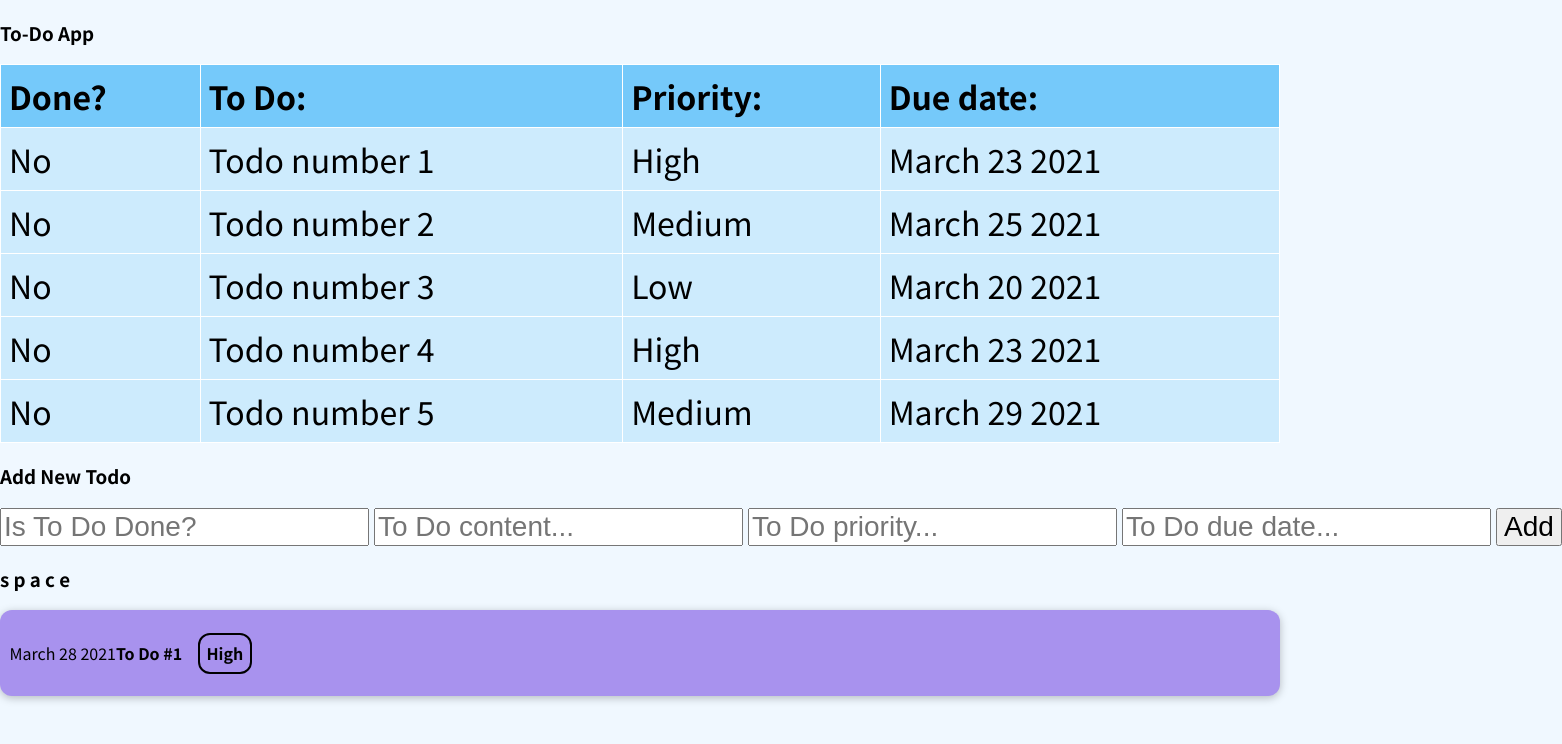
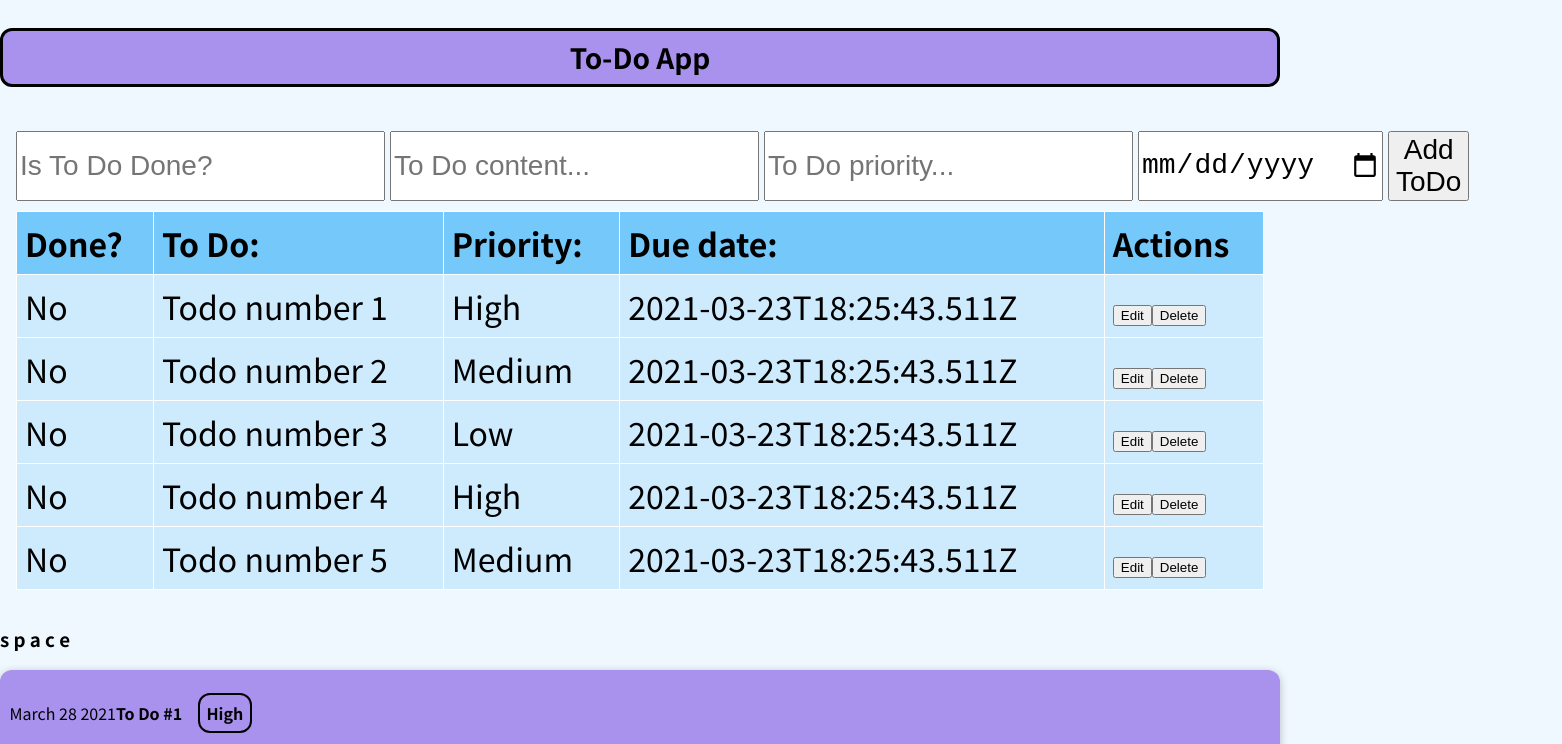
Before and after one commit to TheClerici/todo-app, a React (Create React App) app: page / in a window 1280 px wide. Shown: the top 744 px of the page, 1562 px wide, since content can reach past the window. Built offline with nearby package versions, Linux system fonts and the light colour scheme.

Commit message:
about to separate everything

```diff
--- a/src/App.css
+++ b/src/App.css
@@ -1,10 +1,12 @@
-.App-header {
-    background-color: #7a2dcdeb;
-    min-height: 100vh;
+.app-header {
+    background-color: #a892ee;
+    border: 3px solid #000000;
+    padding: 0.4rem;
+    border-radius: 12px;
     display: flex;
     flex-direction: column;
     align-items: center;
     font-size: calc(12px + 2vmin);
-    color: white;
+    color: rgb(0, 0, 0);
     font-weight: bold;
   }
--- a/src/App.js
+++ b/src/App.js
@@ -1,105 +1,16 @@
-import React, { useState } from "react";
-import { nanoid } from "nanoid";
+import React from "react";
 
 import ToDoItem from "./components/ToDoItem";
-import "./table/ToDoTable.css";
-import data from "./mock-data.json";
+import ToDoTable from "./table/ToDoTable";
+import './App.css'
 
 const App = () => {
-  const [toDos, setToDos] = useState(data);
-  const [addFormData, setAddFormData] = useState({
-    isDone: '',
-    content: '',
-    priority: '',
-    dueDate: ''
-  })
-
-  const addFormChangeHandler = (event) => {
-    event.preventDefault();
-
-    const fieldName = event.target.getAttribute('name');
-    const fieldValue = event.target.value;
-
-    const newFormData = {...addFormData};
-    newFormData[fieldName] = fieldValue;
-
-    setAddFormData(newFormData);
-  }
-
-  const addFormSubmitHandler = (event) => {
-    event.preventDefault();
-
-    const newToDo = {
-      id: nanoid(),
-      isDone: addFormData.isDone,
-      content: addFormData.content,
-      priority: addFormData.priority,
-      dueDate: addFormData.dueDate
-    }
-
-    const newToDos = [...toDos, newToDo];
-    setToDos(newToDos);
-  }
 
   return (
-    <div className="App-container">
-      <h3> To-Do App </h3>
-      <table>
-        <thead>
-          <tr>
-            <th>Done?</th>
-            <th>To Do:</th>
-            <th>Priority:</th>
-            <th>Due date:</th>
-          </tr>
-        </thead>
-        <tbody>
-          {toDos.map((toDos) => (
-            <tr>
-              <td>{toDos.isDone}</td>
-              <td>{toDos.content}</td>
-              <td>{toDos.priority}</td>
-              <td>{toDos.dueDate}</td>
-            </tr>
-          ))}
-        </tbody>
-      </table>
-
-      <h3>Add New Todo</h3>
-      <form onSubmit={addFormSubmitHandler}>
-        <input
-          type="text"
-          name="isDone"
-          required="required"
-          placeholder="Is To Do Done?"
-          onChange={addFormChangeHandler}
-        />
-        <input
-          type="text"
-          name="content"
-          required="required"
-          placeholder="To Do content..."
-          onChange={addFormChangeHandler}
-        />
-        <input
-          type="text"
-          name="priority"
-          required="required"
-          placeholder="To Do priority..."
-          onChange={addFormChangeHandler}
-        />
-        <input
-          type="text"
-          name="dueDate"
-          required="required"
-          placeholder="To Do due date..."
-          onChange={addFormChangeHandler}
-        />
-        <button type="submit">Add</button>
-      </form>
-
+    <div>
+      <h3 className="app-header"> To-Do App </h3>
+      <ToDoTable></ToDoTable>
       <h3> s p a c e </h3>
-
       <ToDoItem></ToDoItem>
     </div>
   );
--- a/src/mock-data.json
+++ /dev/null
@@ -1,37 +0,0 @@
-[
-  {
-    "id": 1,
-    "isDone": "No",
-    "content": "Todo number 1",
-    "priority": "High",
-    "dueDate": "March 23 2021"
-  },
-  {
-    "id": 1,
-    "isDone": "No",
-    "content": "Todo number 2",
-    "priority": "Medium",
-    "dueDate": "March 25 2021"
-  },
-  {
-    "id": 1,
-    "isDone": "No",
-    "content": "Todo number 3",
-    "priority": "Low",
-    "dueDate": "March 20 2021"
-  },
-  {
-    "id": 1,
-    "isDone": "No",
-    "content": "Todo number 4",
-    "priority": "High",
-    "dueDate": "March 23 2021"
-  },
-  {
-    "id": 1,
-    "isDone": "No",
-    "content": "Todo number 5",
-    "priority": "Medium",
-    "dueDate": "March 29 2021"
-  }
-]
--- a/src/table/ToDoTable.css
+++ b/src/table/ToDoTable.css
@@ -1,4 +1,4 @@
-.app-container {
+.table-container {
     display: flex;
     flex-direction: column;
     gap: 10px;
--- a/src/table/ToDoTable.js
+++ b/src/table/ToDoTable.js
@@ -0,0 +1,105 @@
+import React, { useState } from "react";
+import { nanoid } from "nanoid";
+
+import data from "./mock-data.json";
+import "./ToDoTable.css";
+
+const ToDoTable = () => {
+  const [toDos, setToDos] = useState(data);
+  const [addFormData, setAddFormData] = useState({
+    isDone: "",
+    text: "",
+    priority: "",
+    dueDate: new Date
+  });
+
+  const addFormChangeHandler = (event) => {
+    event.preventDefault();
+
+    const fieldName = event.target.getAttribute("name");
+    const fieldValue = event.target.value;
+
+    const newFormData = { ...addFormData };
+    newFormData[fieldName] = fieldValue;
+
+    setAddFormData(newFormData);
+  };
+
+  const addFormSubmitHandler = (event) => {
+    event.preventDefault();
+
+    const newToDo = {
+      id: nanoid(),
+      isDone: addFormData.isDone,
+      text: addFormData.text,
+      priority: addFormData.priority,
+      dueDate: addFormData.dueDate
+    };
+
+    const newToDos = [...toDos, newToDo];
+    setToDos(newToDos);
+  };
+
+  return (
+    <div  className="table-container">
+      <form onSubmit={addFormSubmitHandler}>
+        <input
+          type="text"
+          name="isDone"
+          required="required"
+          placeholder="Is To Do Done?"
+          onChange={addFormChangeHandler}
+        />
+        <input
+          type="text"
+          name="text"
+          required="required"
+          placeholder="To Do content..."
+          onChange={addFormChangeHandler}
+        />
+        <input
+          type="text"
+          name="priority"
+          required="required"
+          placeholder="To Do priority..."
+          onChange={addFormChangeHandler}
+        />
+        <input
+          type="date"
+          name="dueDate"
+          required="required"
+          onChange={addFormChangeHandler}
+        />
+        <button type="submit">Add ToDo</button>
+      </form>
+
+      <table>
+        <thead>
+          <tr>
+            <th>Done?</th>
+            <th>To Do:</th>
+            <th>Priority:</th>
+            <th>Due date:</th>
+            <th>Actions</th>
+          </tr>
+        </thead>
+        <tbody>
+          {toDos.map((toDos) => (
+            <tr>
+              <td>{toDos.isDone}</td>
+              <td>{toDos.text}</td>
+              <td>{toDos.priority}</td>
+              <td>{toDos.dueDate}</td>
+              <td>
+                <button>Edit</button>
+                <button>Delete</button>
+              </td>
+            </tr>
+          ))}
+        </tbody>
+      </table>
+    </div>
+  );
+};
+
+export default ToDoTable;
--- /dev/null
+++ b/src/table/mock-data.json
@@ -0,0 +1,37 @@
+[
+  {
+    "id": 1,
+    "isDone": "No",
+    "text": "Todo number 1",
+    "priority": "High",
+    "dueDate": "2021-03-23T18:25:43.511Z"
+  },
+  {
+    "id": 2,
+    "isDone": "No",
+    "text": "Todo number 2",
+    "priority": "Medium",
+    "dueDate": "2021-03-23T18:25:43.511Z"
+  },
+  {
+    "id": 3,
+    "isDone": "No",
+    "text": "Todo number 3",
+    "priority": "Low",
+    "dueDate": "2021-03-23T18:25:43.511Z"
+  },
+  {
+    "id": 4,
+    "isDone": "No",
+    "text": "Todo number 4",
+    "priority": "High",
+    "dueDate": "2021-03-23T18:25:43.511Z"
+  },
+  {
+    "id": 5,
+    "isDone": "No",
+    "text": "Todo number 5",
+    "priority": "Medium",
+    "dueDate": "2021-03-23T18:25:43.511Z"
+  }
+]
```
